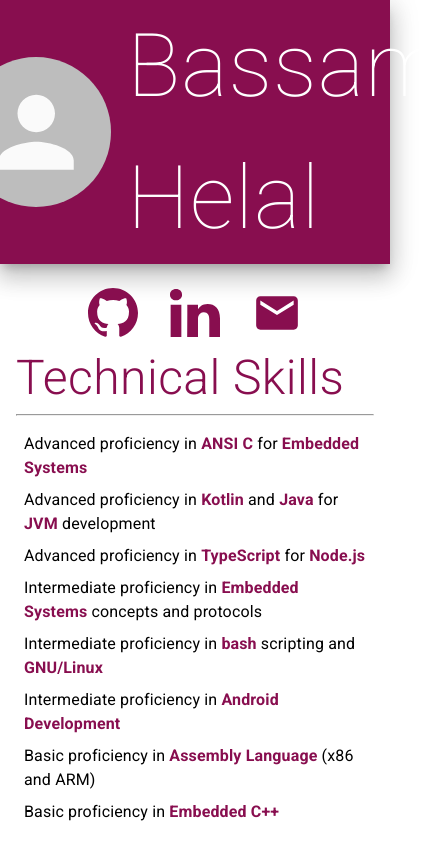
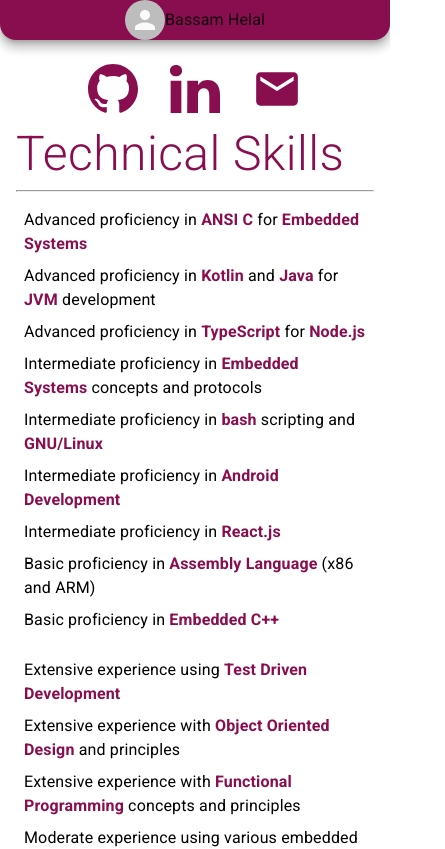
Before and after one commit to basshelal/basshelal.github.io, a React app: page /cv in a window 390 px wide. Shown: the top 849 px of the page, 445 px wide, since content can reach past the window. Built offline with nearby package versions, Linux system fonts and the light colour scheme; no server answers.

Commit message:
Responsive header

```diff
--- a/package.json
+++ b/package.json
@@ -12,16 +12,18 @@
     "@material-ui/core": "^4.11.3",
     "@material-ui/icons": "^4.11.2",
     "@types/react-pdf": "^5.0.7",
+    "@types/styled-components": "^5.1.25",
     "babel-polyfill": "^6.26.0",
     "react": "^16.14.0",
     "react-dom": "^16.14.0",
     "react-lazy-load-image-component": "^1.5.1",
     "react-markdown": "^7.1.1",
-    "remark-gfm": "^3.0.1",
     "react-pdf": "^5.4.0",
     "react-player": "^2.8.1",
     "react-redux": "^7.2.2",
-    "react-router-dom": "^5.2.0"
+    "react-router-dom": "^5.2.0",
+    "remark-gfm": "^3.0.1",
+    "styled-components": "^5.3.5"
   },
   "devDependencies": {
     "@babel/core": "^7.12.9",
--- a/src/pages/cv/components/Header.tsx
+++ b/src/pages/cv/components/Header.tsx
@@ -1,6 +1,7 @@
 import React, {FC} from "react"
 import {Avatar, Paper, Typography} from "@material-ui/core"
 import {P, state} from "../../../Utils"
+import styled from "styled-components"
 
 export const Header: FC = (props: P) => {
 
@@ -12,28 +13,41 @@ export const Header: FC = (props: P) => {
         if (!!url) setAvatarUrl(url)
     })()
 
+    const NameTypography = styled(Typography)`{
+      font-family: "Roboto", sans-serif;
+      font-weight: 100;
+      font-size: clamp(2.25rem, 10vw, 5.5rem);
+      color: #FFFFFF;
+    }`
+
+    const GitHubAvatar = styled(Avatar)`{
+      margin: 16px;
+      width: clamp(64px, 15vw, 128px);
+      height: auto;
+    }`
+
     return (<>
-        <Paper square elevation={14} style={{backgroundColor: "#880E4F"}}>
+        <Paper square elevation={8} style={{
+            backgroundColor: "#880E4F",
+            borderBottomLeftRadius: "16px",
+            borderBottomRightRadius: "16px"
+        }}>
             <div style={{
                 display: "flex",
                 flexDirection: "row",
+                alignContent: "end",
                 alignItems: "center",
                 justifyContent: "center",
                 padding: "0px"
             }}>
-                <Avatar src={avatarUrl} style={{width: 150, height: 150, margin: "16px"}}
-                        alt="Github avatar" title="Github avatar"/>
-                <Typography style={{
-                    fontFamily: "Roboto",
-                    fontWeight: 100,
-                    fontSize: "5.5rem",
-                    color: "#FFFFFF"
-                }}>Bassam Helal</Typography>
+                <GitHubAvatar src={avatarUrl} alt="Github avatar" title="Github avatar"/>
+                <NameTypography>Bassam Helal</NameTypography>
             </div>
         </Paper>
         <div style={{
             display: "flex",
             flexDirection: "row",
+            flexWrap: "wrap",
             alignItems: "center",
             justifyContent: "center",
             marginTop: "8px",
--- a/src/pages/cv/components/Sections.tsx
+++ b/src/pages/cv/components/Sections.tsx
@@ -70,6 +70,7 @@ export const TechnicalSkillsSection: FC = () => {
             <I>Intermediate proficiency in <H>Embedded Systems</H> concepts and protocols</I>
             <I>Intermediate proficiency in <H>bash</H> scripting and <H>GNU/Linux</H></I>
             <I>Intermediate proficiency in <H>Android Development</H></I>
+            <I>Intermediate proficiency in <H>React.js</H></I>
             <I>Basic proficiency in <H>Assembly Language</H> (x86 and ARM)</I>
             <I>Basic proficiency in <H>Embedded C++</H></I>
             <br/>
@@ -78,7 +79,7 @@ export const TechnicalSkillsSection: FC = () => {
             <I>Extensive experience with <H>Functional Programming</H> concepts and principles</I>
             <I>Moderate experience using various embedded platforms
                 such as <H>ESP32</H> and <H>Raspberry Pi Pico</H></I>
-            <I>Moderate experience building, deploying and updating <H>Full-Stack Web Apps</H></I>
+            <I>Moderate experience building and updating <H>Full-Stack Web Apps</H></I>
             <I>Moderate experience <H>contributing to Open-Source Projects</H></I>
             <I>Limited experience with <H>Project Planning and Management</H></I>
         </List>
```
Also changed, not shown: 1 other file (tests, documents, lock files or other folders).
